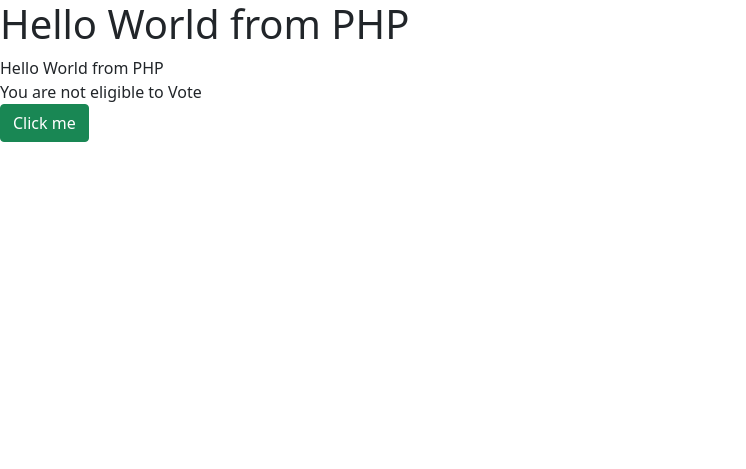
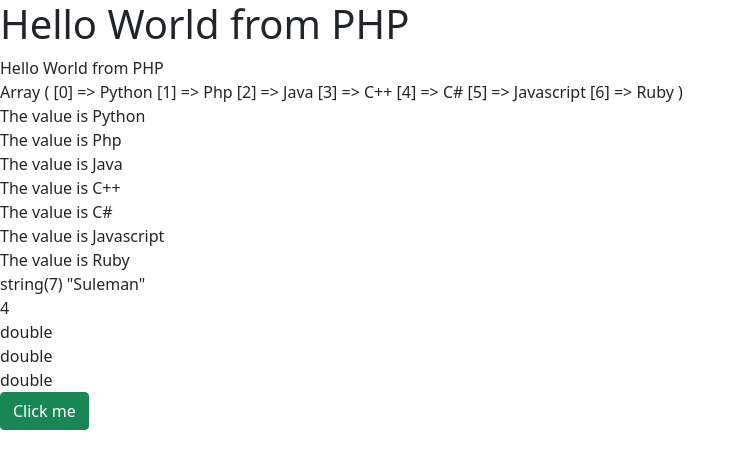
Before and after one commit to MSulemankashif/Learn-PHP, a PHP site: the page made by PHP Practice/index.php in a window 1280 px wide. Shown: the top 469 px of the page, without its empty margins (0-746 px from the left). Run offline with PHP 8.4, Linux system fonts and the light colour scheme.

Commit message:
Functions

```diff
--- a/PHP Practice/index.php
+++ b/PHP Practice/index.php
@@ -22,16 +22,59 @@
         // echo ++$number1;
         // echo "<br>";
 
-        $age = 60;
-        echo "<br>";
-        if($age >= 60){
-            echo "You are not eligible to Vote";
-        }else if($age >= 18){
-            echo "You are eligible to Vote";
-        }else{
-            echo "You are not eligible to Vote";
-        }
+        // $age = 60;
+        // echo "<br>";
+        // if($age >= 60){
+        //     echo "You are not eligible to Vote";
+        // }else if($age >= 18){
+        //     echo "You are eligible to Vote";
+        // }else{
+        //     echo "You are not eligible to Vote";
+        // }
+
+        $languages = array("Python", "Php", "Java", "C++", "C#","Javascript","Ruby");
+        // echo "<br>";
+        // echo count($languages);
+
+        $name = "Suleman";
+        // $age = 19;
+        $PI = 3.14;
+
+        // echo "<br>";
+        // echo "$name is  $age years old and the value of pi is $PI";
+
+        // do{
+            //     echo "<br> The value is $val";
+            //     $val++;
+            // }while($val <= 10);
+
+    //     $val =0;
+
+    //  while($val < count($languages)){
+    //     echo "<br> The value is $languages[$val]";
+    //     $val++;
+    //  }
+    echo "<br>";
+
+    print_r($languages);
+
+    foreach($languages as $value){
+        echo "<br> The value is $value";
+    }
+    // String Functions in PHP
+    echo "<br>";
+    echo var_dump($name);
+    echo "<br>";
+    echo strpos($name, 'm');
+    echo "<br>";
+    echo gettype($PI);
+    echo "<br>";
+    echo gettype($PI);
+    echo "<br>";
+    echo gettype($PI);
     ?>
+
+
     <br>
     <button class="btn btn-success">Click me</button>
 
@@ -41,8 +84,9 @@
         btn.addEventListener('click', function(){
             body.style.backgroundColor = 'black';
             body.style.color = 'white';
+
         });
-    </script>
+        </script>
 
 <script src="https://cdnjs.cloudflare.com/ajax/libs/popper.js/2.9.2/umd/popper.min.js"></script>
 <script src="https://cdnjs.cloudflare.com/ajax/libs/twitter-bootstrap/5.1.0/js/bootstrap.min.js"></script>
```
